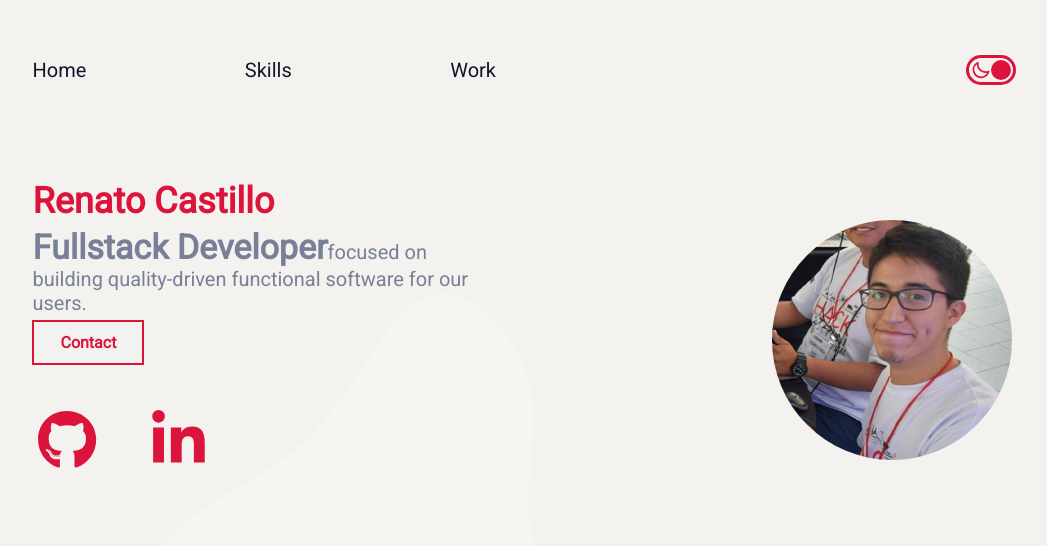
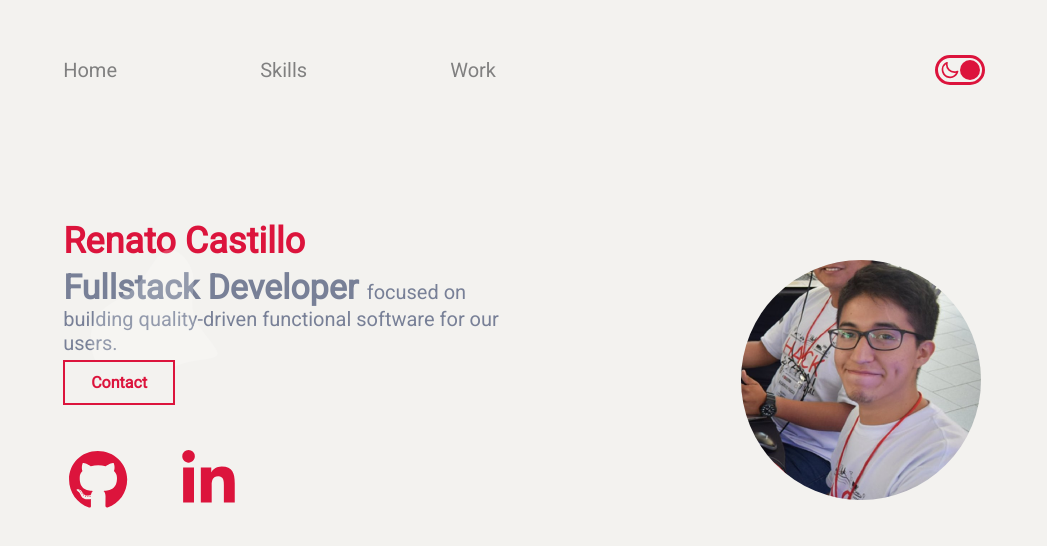
Before and after one commit to Bryest/portfolio, a React (Create React App) app: page / in a window 1536 px wide. Shown: the top 546 px of the page, without its empty margins (244-1291 px from the left). Built offline with nearby package versions, Linux system fonts and the light colour scheme.

Commit message:
feat: button linked to linkedin, blob responsive, hero responsive success

```diff
--- a/src/App.css
+++ b/src/App.css
@@ -68,3 +68,15 @@ body {
     padding: 0.5rem 1rem;
   }
 }
+
+@media screen and (min-width: 1200px) {
+  .App {
+    padding: 2.5rem 20%;
+  }
+}
+
+@media screen and (min-width: 1536px) {
+  .App {
+    padding: 1.5rem 20%;
+  }
+}
--- a/src/components/Hero/Hero.css
+++ b/src/components/Hero/Hero.css
@@ -7,7 +7,7 @@
 .blob-container {
   color: black;
   position: absolute;
-  width: 50%;
+  width: 10rem;
 }
 
 .profile .content {
@@ -90,6 +90,9 @@ div .avatar img:hover {
 .content .icons {
   display: none;
 }
+.button a {
+  text-decoration: none;
+}
 
 @media screen and (min-width: 601px) {
   .profile {
@@ -123,3 +126,9 @@ div .avatar img:hover {
     width: 100%;
   }
 }
+
+@media screen and (min-width: 1536px) {
+  .Hero {
+    margin-top: 5.5rem;
+  }
+}
--- a/src/components/Hero/Hero.jsx
+++ b/src/components/Hero/Hero.jsx
@@ -25,12 +25,14 @@ const Hero = () => {
         <div className="content">
           <span>Renato Castillo</span>
           <span>
-            <span style={{ fontWeight: "bold" }}>Fullstack Developer</span>
+            <span style={{ fontWeight: "bold" }}>Fullstack Developer </span>
             focused on building quality-driven functional software for our users.
           </span>
-          <Link to="contact" spy={true} smooth={true}>
+
+          <a href="https://www.linkedin.com/in/renato-castillo-a294a915a/">
             <button className="button">Contact</button>
-          </Link>
+          </a>
+
           <div className="icons">
             <a href="https://github.com/Bryest"><FontAwesomeIcon icon={faGithub} size="6x" className="icon-style" /></a>
             <a href="https://www.linkedin.com/in/renato-castillo-a294a915a/"> <FontAwesomeIcon icon={faLinkedinIn} size="6x" className="icon-style" /></a>
--- a/src/components/Navbar/Navbar.css
+++ b/src/components/Navbar/Navbar.css
@@ -55,7 +55,6 @@
 .n-list ul li a {
   display: flex;
   justify-content: space-between;
-  color: var(--background-light-color);
 }
 
 @media only screen and (max-width: 1200px) {
--- a/src/components/Navbar/Navbar.jsx
+++ b/src/components/Navbar/Navbar.jsx
@@ -26,17 +26,17 @@ const Navbar = () => {
             listStyleType: "none"
           }}>
             <li>
-              <Link style={{ color: darkMode ? "" : "var(--background-dark-color)", }} activeClass="active" to="Navbar" spy={true} smooth={true}>
+              <Link style={{ color: darkMode ? "var(--background-light-color)" : "gray", }} >
                 Home
               </Link>
             </li>
             <li>
-              <Link style={{ color: darkMode ? "" : "var(--background-dark-color)", }} to="skills" spy={true} smooth={true}>
+              <Link style={{ color: darkMode ? "var(--background-light-color)" : "gray", }} to="skills" spy={true} smooth={true}>
                 Skills
               </Link>
             </li>
             <li>
-              <Link style={{ color: darkMode ? "" : "var(--background-dark-color)", }} to="work" spy={true} smooth={true}>
+              <Link style={{ color: darkMode ? "var(--background-light-color)" : "gray", }} to="work" spy={true} smooth={true}>
                 Work
               </Link>
             </li>
```
